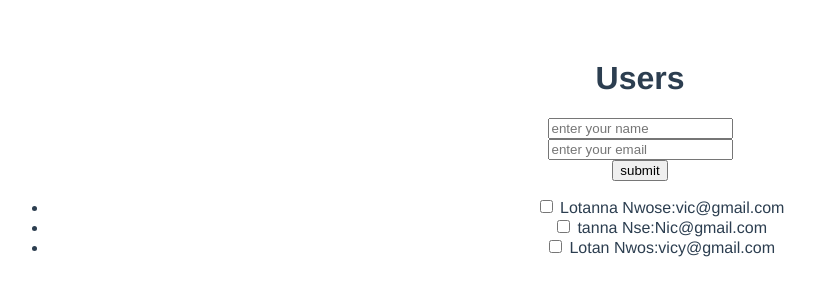
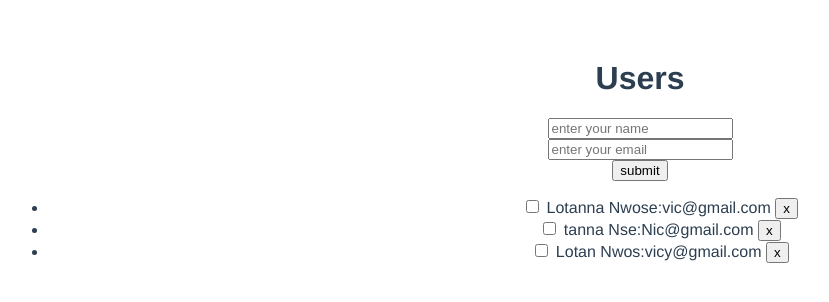
Before and after one commit to viclotana/vueapp, a Vue app: page /#/ in a window 1280 px wide. Shown: the top 302 px of the page, without its empty margins (0-829 px from the left). Built offline with nearby package versions, Linux system fonts and the light colour scheme.

Commit message:
delete option

```diff
--- a/src/components/Users.vue
+++ b/src/components/Users.vue
@@ -13,6 +13,7 @@
             <input type="checkbox" class="toggle" v-model="user.contacted">
             <span :class="{contacted: user.contacted}">
                {{user.name}}:{{user.email}}
+               <button v-on:click="deleteUser">x</button>
             </span>
            </li>
        </ul>
```
